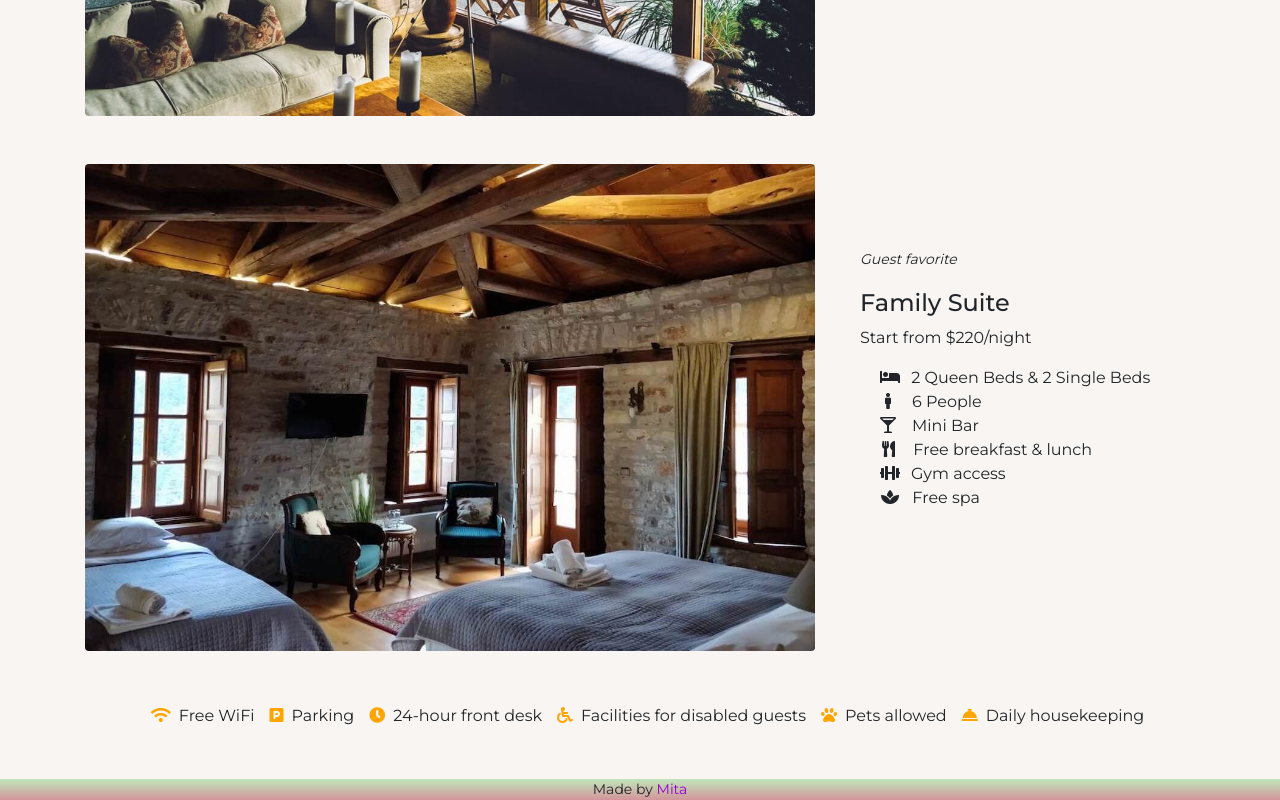
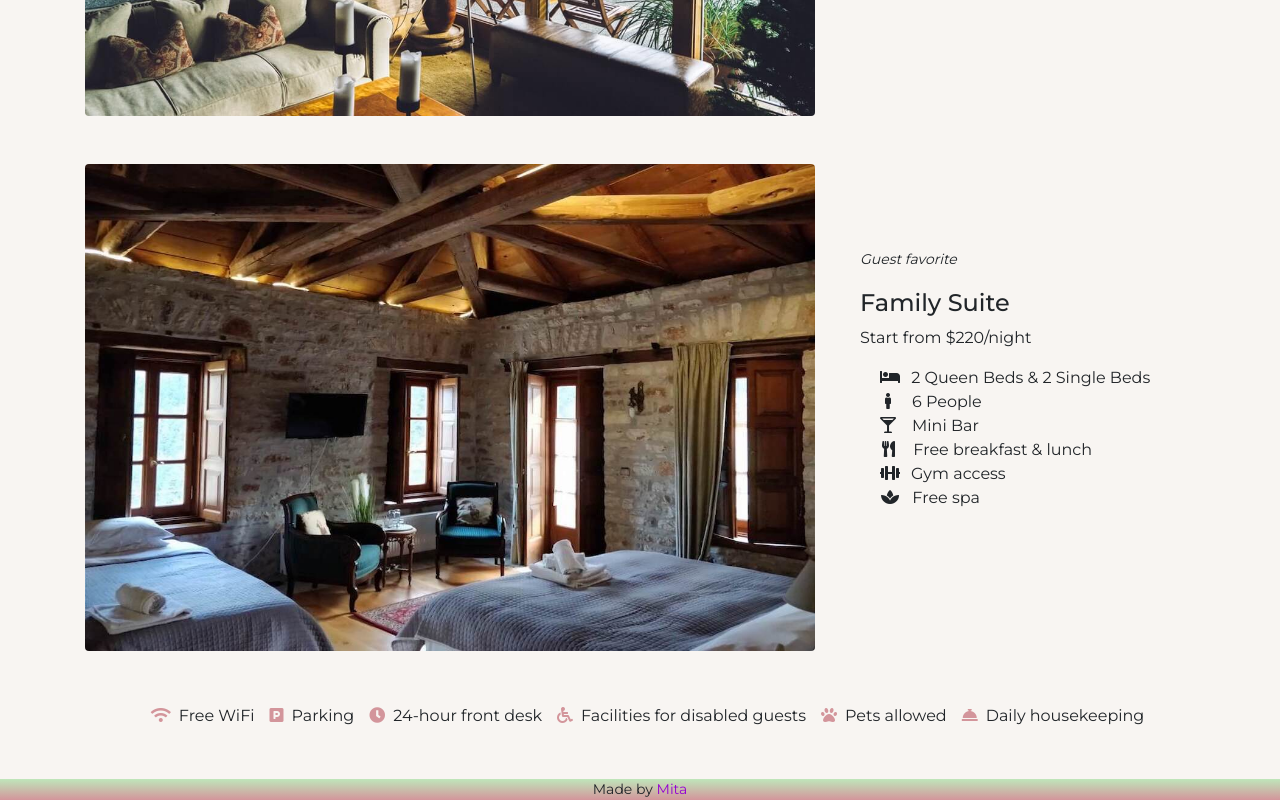
Before and after one commit to milosrancic/reactjs-website, a React (Create React App) app: page /reactjs-website/accomodation in a window 1280 px wide. Shown: the part 2241-3041 px from the top of the page. Built offline with nearby package versions, Linux system fonts and the light colour scheme.

Commit message:
changed color of icons

```diff
--- a/src/components/accomodation/Accomodation.scss
+++ b/src/components/accomodation/Accomodation.scss
@@ -9,7 +9,7 @@
     justify-content: center;
 
     li>i {
-      color: orange;
+      color: #D3959B;
       line-height: 2em;
       margin: 0 8px 0 15px;
     }
```
